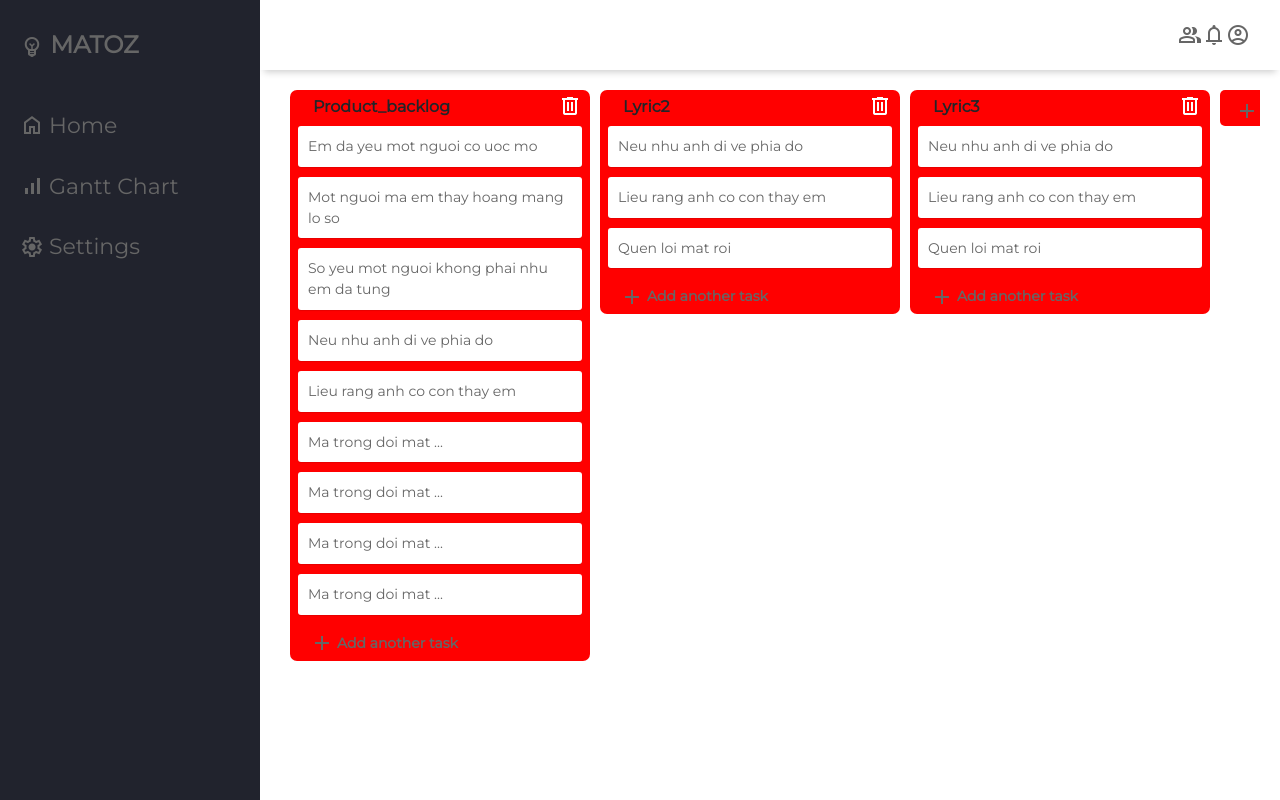
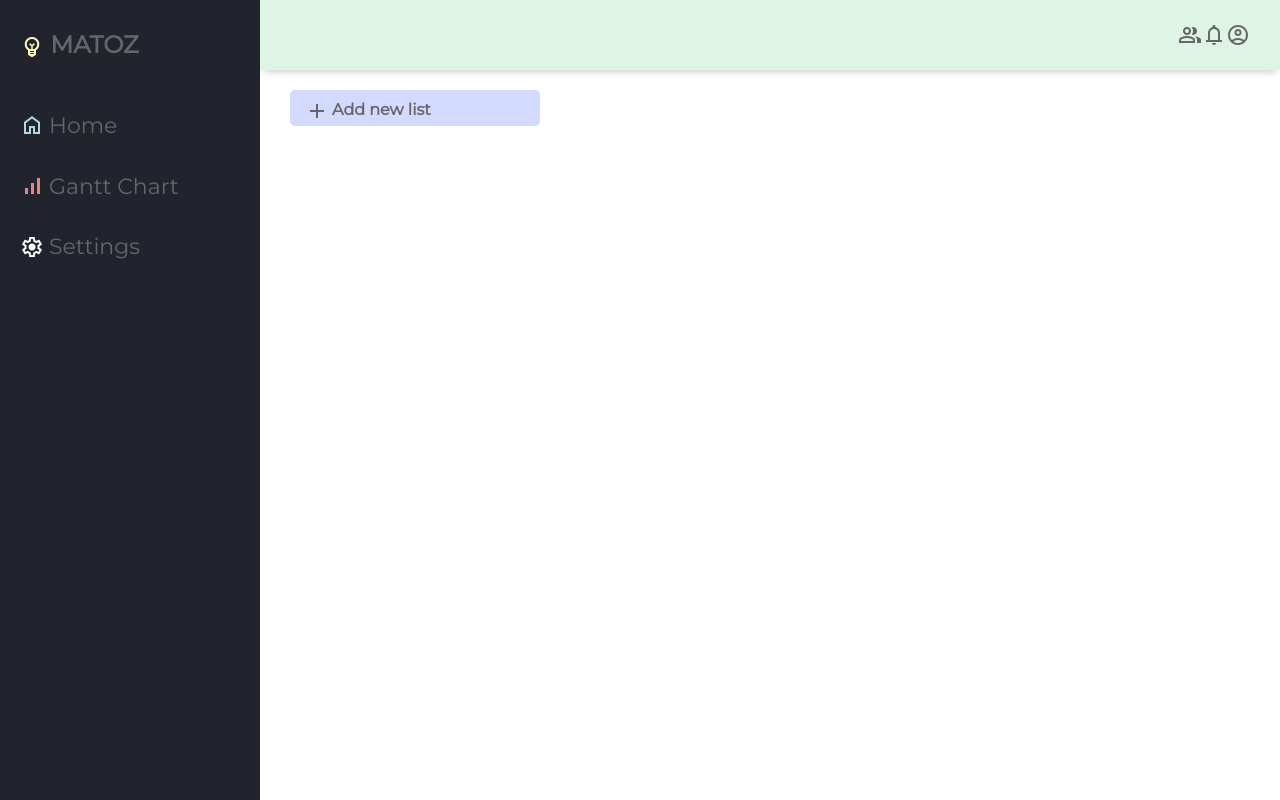
Before and after one commit to vubathang/matoz_2, a React (Create React App) app: page / in a window 1280 px wide. Built offline with nearby package versions, Linux system fonts and the light colour scheme.

Commit message:
change color

```diff
--- a/src/_setting.css
+++ b/src/_setting.css
@@ -3,7 +3,7 @@
 
 :root {
   /* --list_bg_color : #ebecf0; */
-  --list_bg_color : red;
+  --list_bg_color : #D2DAFF;
   --column-header-height: 36px;
   --column-footer-height: 36px;
   --column-border-radius: 7px;
--- a/src/actions/initData.js
+++ b/src/actions/initData.js
@@ -3,42 +3,42 @@ export const initData = {
     {
       id: 'board-1',
       lists: [
-        {
-          id: 'list-1',
-          board_Id: 'board-1',
-          title: 'Product_backlog',
-          tasks: [
-            { id: 'task-1',board_Id: 'board-1',list_Id: 'list-1',title: 'Em da yeu mot nguoi co uoc mo' },
-            { id: 'task-2',board_Id: 'board-1',list_Id: 'list-1',title: 'Mot nguoi ma em thay hoang mang lo so' },
-            { id: 'task-3',board_Id: 'board-1',list_Id: 'list-1',title: 'So yeu mot nguoi khong phai nhu em da tung' },
-            { id: 'task-10',board_Id: 'board-1',list_Id: 'list-1',title: 'Neu nhu anh di ve phia do' },
-            { id: 'task-11',board_Id: 'board-1',list_Id: 'list-1',title: 'Lieu rang anh co con thay em' },
-            { id: 'task-12',board_Id: 'board-1',list_Id: 'list-1',title: 'Ma trong doi mat ...' },
-            { id: 'task-13',board_Id: 'board-1',list_Id: 'list-1',title: 'Ma trong doi mat ...' },
-            { id: 'task-14',board_Id: 'board-1',list_Id: 'list-1',title: 'Ma trong doi mat ...' },
-            { id: 'task-15',board_Id: 'board-1',list_Id: 'list-1',title: 'Ma trong doi mat ...' },
-          ]
-        },
-        {
-          id: 'list-2',
-          board_Id: 'board-1',
-          title: 'Lyric2',
-          tasks: [
-            { id: 'task-4', board_Id: 'board-1', list_Id: 'list-2', title: 'Neu nhu anh di ve phia do' },
-            { id: 'task-5',board_Id: 'board-1',list_Id: 'list-2',title: 'Lieu rang anh co con thay em' },
-            { id: 'task-6',board_Id: 'board-1',list_Id: 'list-2',title: 'Quen loi mat roi' }
-          ]
-        },
-        {
-          id: 'list-3',
-          board_Id: 'board-1',
-          title: 'Lyric3',
-          tasks: [
-            { id: 'task-20', board_Id: 'board-1', list_Id: 'list-2', title: 'Neu nhu anh di ve phia do' },
-            { id: 'task-21',board_Id: 'board-1',list_Id: 'list-2',title: 'Lieu rang anh co con thay em' },
-            { id: 'task-22',board_Id: 'board-1',list_Id: 'list-2',title: 'Quen loi mat roi' }
-          ]
-        }
+        // {
+        //   id: 'list-1',
+        //   board_Id: 'board-1',
+        //   title: 'Product_backlog',
+        //   tasks: [
+        //     { id: 'task-1',board_Id: 'board-1',list_Id: 'list-1',title: 'Em da yeu mot nguoi co uoc mo' },
+        //     { id: 'task-2',board_Id: 'board-1',list_Id: 'list-1',title: 'Mot nguoi ma em thay hoang mang lo so' },
+        //     { id: 'task-3',board_Id: 'board-1',list_Id: 'list-1',title: 'So yeu mot nguoi khong phai nhu em da tung' },
+        //     { id: 'task-10',board_Id: 'board-1',list_Id: 'list-1',title: 'Neu nhu anh di ve phia do' },
+        //     { id: 'task-11',board_Id: 'board-1',list_Id: 'list-1',title: 'Lieu rang anh co con thay em' },
+        //     { id: 'task-12',board_Id: 'board-1',list_Id: 'list-1',title: 'Ma trong doi mat ...' },
+        //     { id: 'task-13',board_Id: 'board-1',list_Id: 'list-1',title: 'Ma trong doi mat ...' },
+        //     { id: 'task-14',board_Id: 'board-1',list_Id: 'list-1',title: 'Ma trong doi mat ...' },
+        //     { id: 'task-15',board_Id: 'board-1',list_Id: 'list-1',title: 'Ma trong doi mat ...' },
+        //   ]
+        // },
+        // {
+        //   id: 'list-2',
+        //   board_Id: 'board-1',
+        //   title: 'Lyric2',
+        //   tasks: [
+        //     { id: 'task-4', board_Id: 'board-1', list_Id: 'list-2', title: 'Neu nhu anh di ve phia do' },
+        //     { id: 'task-5',board_Id: 'board-1',list_Id: 'list-2',title: 'Lieu rang anh co con thay em' },
+        //     { id: 'task-6',board_Id: 'board-1',list_Id: 'list-2',title: 'Quen loi mat roi' }
+        //   ]
+        // },
+        // {
+        //   id: 'list-3',
+        //   board_Id: 'board-1',
+        //   title: 'Lyric3',
+        //   tasks: [
+        //     { id: 'task-20', board_Id: 'board-1', list_Id: 'list-2', title: 'Neu nhu anh di ve phia do' },
+        //     { id: 'task-21',board_Id: 'board-1',list_Id: 'list-2',title: 'Lieu rang anh co con thay em' },
+        //     { id: 'task-22',board_Id: 'board-1',list_Id: 'list-2',title: 'Quen loi mat roi' }
+        //   ]
+        // }
       ]
     }
   ]
--- a/src/components/AppBar/AppBar.css
+++ b/src/components/AppBar/AppBar.css
@@ -3,7 +3,7 @@
 .header {
   grid-area: header;
   height: 70px;
-  background-color: #ffffff;
+  background-color: #DEF5E5;
   display: flex;
   align-items: center;
   justify-content: space-between;
--- a/src/components/BoardContent/BoardContent.css
+++ b/src/components/BoardContent/BoardContent.css
@@ -32,7 +32,7 @@
 
   font-size: 16px;
   font-weight: bold;
-  background-color: red;
+  background-color: #D2DAFF;
   border-radius: 5px;
   /* padding-left: 50px; */
 }
@@ -41,9 +41,9 @@
   padding-left: 15px;
 }
 
-.add-another-list:hover {
+/* .add-another-list:hover {
   background-color: blue;
-}
+} */
 
 .enter-new-list {
   min-width: 250px;
--- a/src/components/List/List.css
+++ b/src/components/List/List.css
@@ -91,7 +91,7 @@
 
 .list .trash-icon {
   margin-top: 15px;
-  color: white;
+  color: red;
 }
 /* .form-control:focus {
   background-color: white;
--- a/src/components/SideBar/SideBar.css
+++ b/src/components/SideBar/SideBar.css
@@ -28,12 +28,15 @@
   margin-top: 15px;
   font-size: 20px;
   font-weight: 700;
+  /* color: #FFD9C0; */
 }
 
 .sidebar-list {
   padding: 0;
   margin-top: 15px;
   list-style-type: none;
+
+
 }
 
 .sidebar-list-item {
@@ -59,3 +62,20 @@
   display: inline! important;
   position: absolute;
 }
+
+.color_light {
+  /* color: #FFD9C0; */
+  color: #FFFBC1;
+}
+
+.white {
+  color: white;
+}
+
+.grandient {
+  color: lightcoral;
+}
+
+.home {
+  color: lightblue;
+}
--- a/src/components/SideBar/SideBar.js
+++ b/src/components/SideBar/SideBar.js
@@ -7,19 +7,19 @@ function SideBar() {
     <aside id="sidebar">
       <div class="sidebar-title">
         <div class="sidebar-brand font24">
-          <span class="material-symbols-outlined" >emoji_objects</span> MATOZ
+          <span class="material-symbols-outlined color_light" >emoji_objects</span> MATOZ
         </div>
         <span class="material-symbols-outlined" onclick="closeSidebar()">close</span>
       </div>
       <ul class="sidebar-list">
         <li class="sidebar-list-item">
-          <span class="material-symbols-outlined">home</span>Home
+          <span class="material-symbols-outlined home">home</span>Home
         </li>
         <li class="sidebar-list-item">
-          <span class="material-symbols-outlined">signal_cellular_alt</span>Gantt Chart
+          <span class="material-symbols-outlined grandient">signal_cellular_alt</span>Gantt Chart
         </li>
         <li class="sidebar-list-item">
-          <span class="material-symbols-outlined">settings</span>Settings
+          <span class="material-symbols-outlined white">settings</span>Settings
         </li>
       </ul>
     </aside>
```
